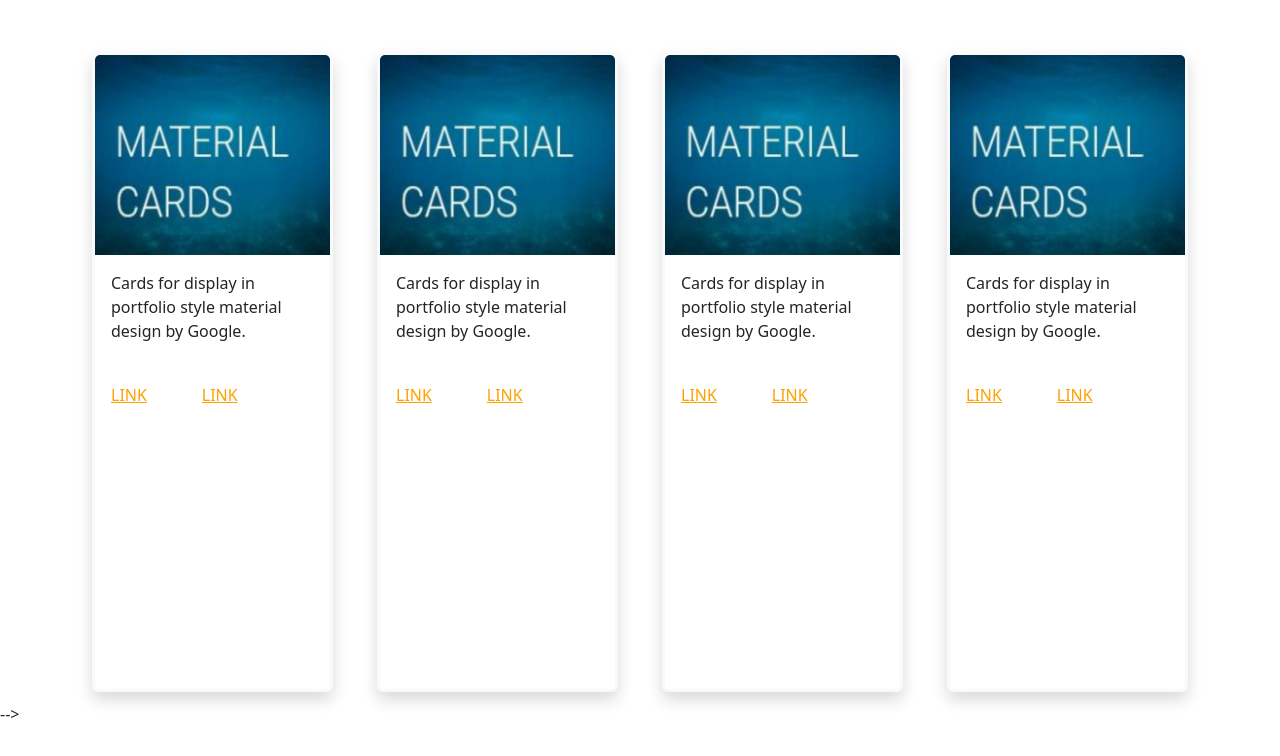
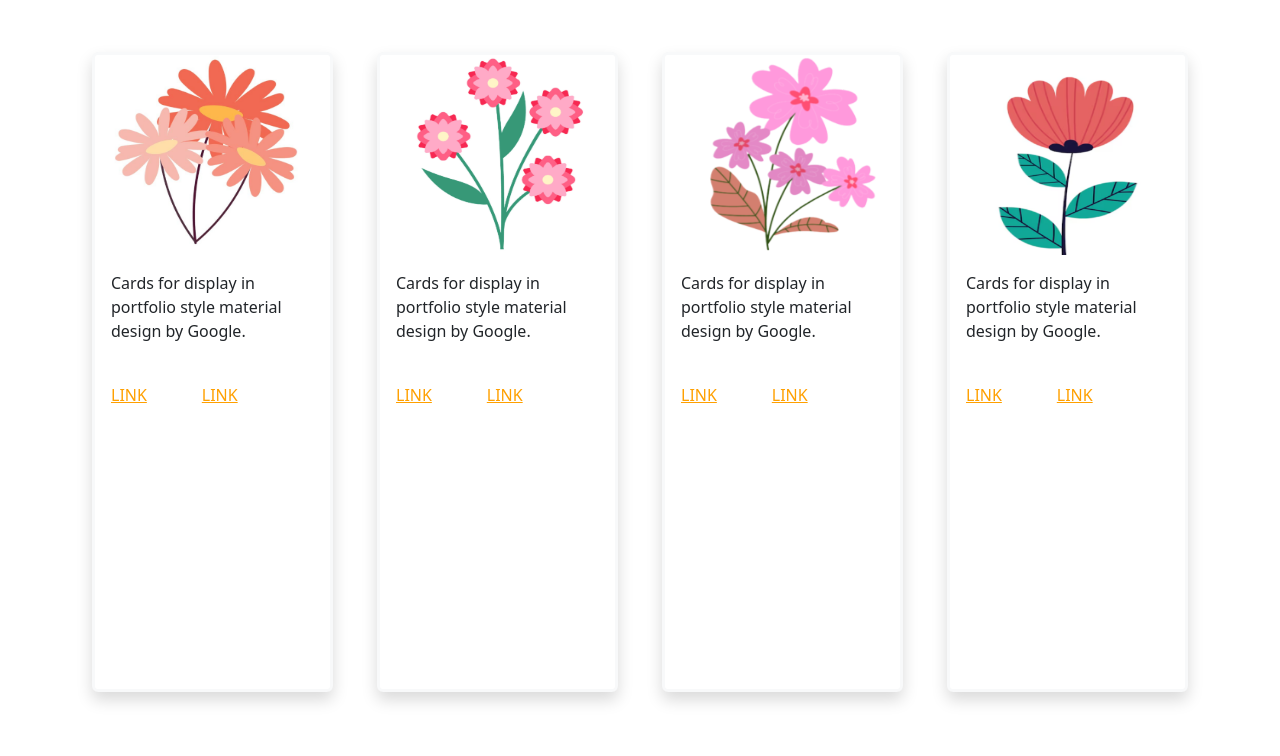
Before and after one commit to kkashyap27/task2, a plain HTML site: page Bootstrap/task4.html in a window 1280 px wide. Drawn offline with nearby package versions, Linux system fonts and the light colour scheme.

Commit message:
upadted bootstrap task4

```diff
--- a/Bootstrap/task4.html
+++ b/Bootstrap/task4.html
@@ -33,7 +33,7 @@
                 <div class="col-md-3">
                     <div class="card border-light border-3 shadow">
                         <img
-                            src="./background.png"
+                            src="./image1.png"
                             class="card-img-top"
                             alt="Card Image"
                         />
@@ -51,7 +51,7 @@
                 <div class="col-md-3">
                     <div class="card border-light border-3 shadow">
                         <img
-                            src="./background.png"
+                            src="./image2.png"
                             class="card-img-top"
                             alt="Card Image"
                         />
@@ -69,7 +69,7 @@
                 <div class="col-md-3">
                     <div class="card border-light border-3 shadow">
                         <img
-                            src="./background.png"
+                            src="./image3.png"
                             class="card-img-top"
                             alt="Card Image"
                         />
@@ -87,7 +87,7 @@
                 <div class="col-md-3">
                     <div class="card border-light border-3 shadow">
                         <img
-                            src="./background.png"
+                            src="./image4.png"
                             class="card-img-top"
                             alt="Card Image"
                         />
@@ -106,131 +106,3 @@
         </div>
     </body>
 </html>
-
-<!-- <div class="container">
-    <div class="row">
-        <div class="col-md-4">
-            <div class="card mb-4 shadow-sm">
-                <img src="image1.jpg" class="card-img-top" alt="Image 1" />
-                <div class="card-body">
-                    <h5 class="card-title">Card 1 Title</h5>
-                    <p class="card-text">
-                        Some quick example text to build on the card title and
-                        make up the bulk of the card's content.
-                    </p>
-                    <div
-                        class="d-flex justify-content-between align-items-center"
-                    >
-                        <div class="btn-group">
-                            <button
-                                type="button"
-                                class="btn btn-sm btn-outline-secondary"
-                            >
-                                View
-                            </button>
-                            <button
-                                type="button"
-                                class="btn btn-sm btn-outline-secondary"
-                            >
-                                Edit
-                            </button>
-                        </div>
-                        <small class="text-muted">9 mins</small>
-                    </div>
-                </div>
-            </div>
-        </div>
-        <div class="col-md-4">
-            <div class="card mb-4 shadow-sm">
-                <img src="image2.jpg" class="card-img-top" alt="Image 2" />
-                <div class="card-body">
-                    <h5 class="card-title">Card 2 Title</h5>
-                    <p class="card-text">
-                        This is a wider card with supporting text below as a
-                        natural lead-in to additional content. This content is a
-                        little bit longer.
-                    </p>
-                    <div
-                        class="d-flex justify-content-between align-items-center"
-                    >
-                        <div class="btn-group">
-                            <button
-                                type="button"
-                                class="btn btn-sm btn-outline-secondary"
-                            >
-                                View
-                            </button>
-                            <button
-                                type="button"
-                                class="btn btn-sm btn-outline-secondary"
-                            >
-                                Edit
-                            </button>
-                        </div>
-                        <small class="text-muted">15 mins</small>
-                    </div>
-                </div>
-            </div>
-        </div>
-        <div class="col-md-4">
-            <div class="card mb-4 shadow-sm">
-                <img src="image3.jpg" class="card-img-top" alt="Image 3" />
-                <div class="card-body">
-                    <h5 class="card-title">Card 3 Title</h5>
-                    <p class="card-text">
-                        Another card with supporting text. This card has even
-                        longer content than the other two.
-                    </p>
-                    <div
-                        class="d-flex justify-content-between align-items-center"
-                    >
-                        <div class="btn-group">
-                            <button
-                                type="button"
-                                class="btn btn-sm btn-outline-secondary"
-                            >
-                                View
-                            </button>
-                            <button
-                                type="button"
-                                class="btn btn-sm btn-outline-secondary"
-                            >
-                                Edit
-                            </button>
-                        </div>
-                        <small class="text-muted">20 mins</small>
-                    </div>
-                </div>
-            </div>
-        </div>
-    </div>
-</div>
-
-<!-- <!DOCTYPE html>
-<html>
-<head>
-  <link rel="stylesheet" href="https://stackpath.bootstrapcdn.com/bootstrap/4.5.2/css/bootstrap.min.css">
-</head>
-<body>
-  <div class="container">
-    <div class="card">
-      <div class="card-body">
-        <h5 class="card-title">Parent Card</h5>
-
-        <div class="card">
-          <div class="card-body">
-            <h5 class="card-title">Child Card</h5>
-            <p class="card-text">This is the content of the child card.</p>
-          </div>
-        </div>
-
-        <p class="card-text">This is the content of the parent card.</p>
-      </div>
-    </div>
-  </div>
-
-  <script src="https://code.jquery.com/jquery-3.5.1.slim.min.js"></script>
-  <script src="https://cdn.jsdelivr.net/npm/bootstrap@4.5.2/js/bootstrap.min.js"></script>
-</body>
-</html> -->
--->
```
Also changed, not shown: Bootstrap/image1.png (added), Bootstrap/image2.png (added), Bootstrap/image3.png (added), Bootstrap/image4.png (added).
